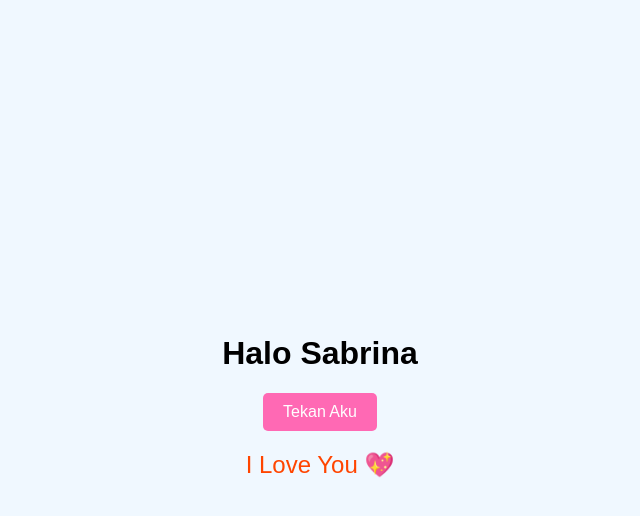
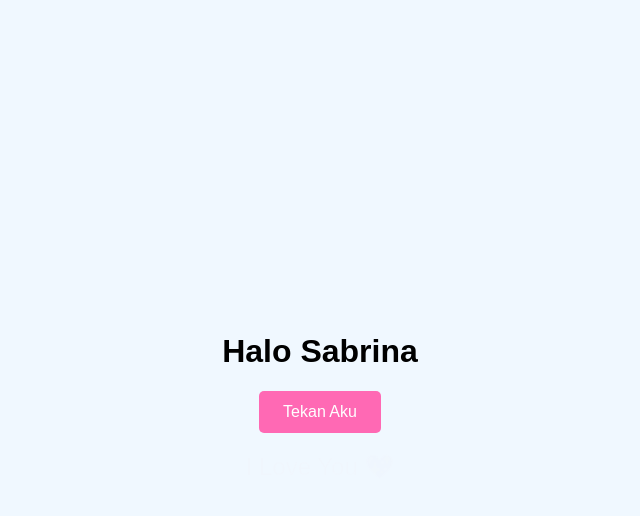
Before and after one commit to adzka29/web-praktek-devops, a plain HTML site: page index.html in a window 1280 px wide. Both pictures are taken after a click on the button "Tekan Aku". Shown: the whole page, without its empty margins (320-960 px from the left). Drawn offline with Linux system fonts and the light colour scheme.

Commit message:
Memperbaiki tombol

```diff
--- a/script.js
+++ b/script.js
@@ -1,6 +1,17 @@
 const loveBtn = document.getElementById("loveBtn");
 const loveText = document.getElementById("loveText");
 
-loveBtn.addEventListener("click", () => {
+// Fungsi menampilkan teks dengan animasi
+function showLove() {
     loveText.textContent = "I Love You 💖";
-});
+    loveText.style.opacity = 1;
+
+    // Animasi fade out setelah 2 detik (opsional)
+    setTimeout(() => {
+        loveText.style.opacity = 0;
+    }, 2000);
+}
+
+// Event listener untuk klik dan touch di HP
+loveBtn.addEventListener("click", showLove);
+loveBtn.addEventListener("touchstart", showLove);
--- a/style.css
+++ b/style.css
@@ -12,13 +12,14 @@ body {
 }
 
 button {
-    padding: 10px 20px;
+    padding: 12px 24px;
     font-size: 16px;
     cursor: pointer;
     background-color: #ff69b4;
     color: white;
     border: none;
     border-radius: 5px;
+    transition: background-color 0.3s;
 }
 
 button:hover {
@@ -29,4 +30,6 @@ button:hover {
     margin-top: 20px;
     font-size: 24px;
     color: #ff4500;
+    opacity: 0;
+    transition: opacity 1s;
 }
```
